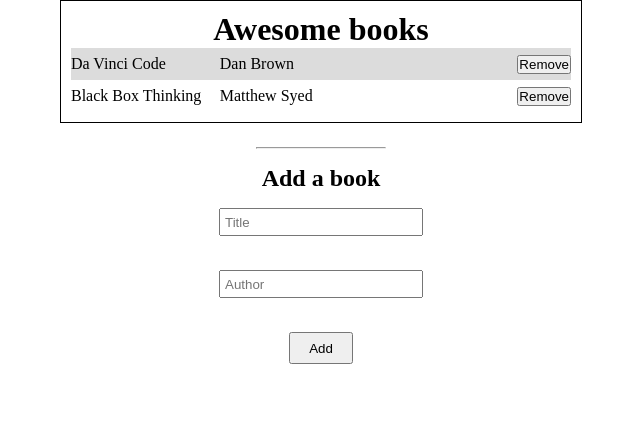
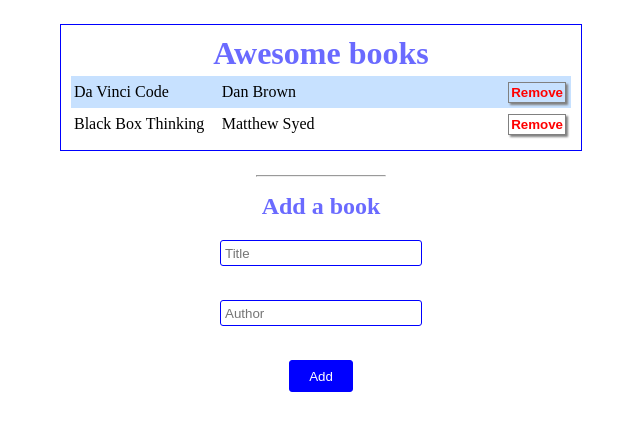
Before and after one commit to abrormukimov/awesomebooks, a plain HTML site: page index.html in a window 1280 px wide. Shown: the whole page, without its empty margins (319-959 px from the left). Drawn offline with Linux system fonts and the light colour scheme.

Commit message:
Add style to CSS

```diff
--- a/style.css
+++ b/style.css
@@ -16,8 +16,9 @@ body {
 }
 
 .lib-container {
+  margin-top: 1.5rem;
   margin-bottom: 1.5rem;
-  border: 1px solid black;
+  border: 1.5px solid blue;
   padding: 10px;
   min-width: 500px;
 }
@@ -25,6 +26,8 @@ body {
 h1,
 h2 {
   text-align: center;
+  margin-bottom: 4px;
+  color: rgb(106, 106, 255);
 }
 
 li {
@@ -34,24 +37,34 @@ li {
 }
 
 li:nth-child(odd) {
-  background: gainsboro;
+  background: rgb(199, 225, 255);
 }
 
 .book-title {
   flex: 3;
+  padding: 3px;
 }
 
 .book-author {
   flex: 6;
+  padding: 3px;
 }
 
 .remove-btn {
   flex: 1;
+  border: 1.5px solid grey;
+  padding: 2px;
+  color: red;
+  font-weight: bold;
+  margin-right: 5px;
+  background: none;
+  box-shadow: 2px 2px 2px grey;
 }
 
 hr {
   width: 8rem;
   margin: 0 auto;
+  color: rgb(106, 106, 255);
 }
 
 .form {
@@ -67,10 +80,27 @@ input {
   height: 1rem;
   padding: 4px;
   margin-top: 1rem;
+  outline: none;
+  border: .4px solid blue;
+  border-radius: 3px;
 }
 
 .add-btn {
   margin-bottom: 3rem;
   height: 2rem;
   width: 4rem;
+  color: white;
+  background-color: blue
 }
+
+.add-btn:hover {
+  border: 1px solid white;
+  cursor: pointer;
+}
+
+.remove-btn:hover {
+  background: red;
+  color: white;
+  cursor: pointer;
+  box-shadow: 2px 2px 2px red;
+}
```
Also changed, not shown: index.html (+0 -2 lines).
